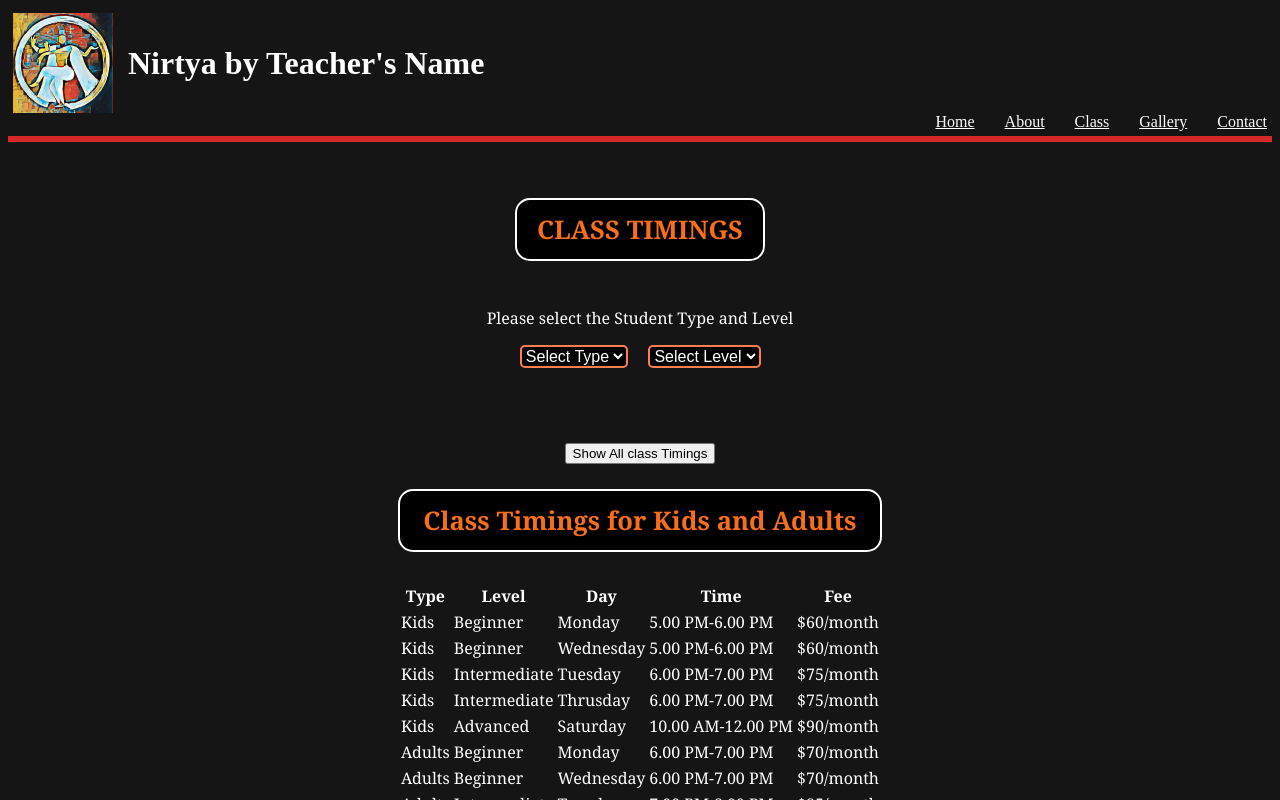
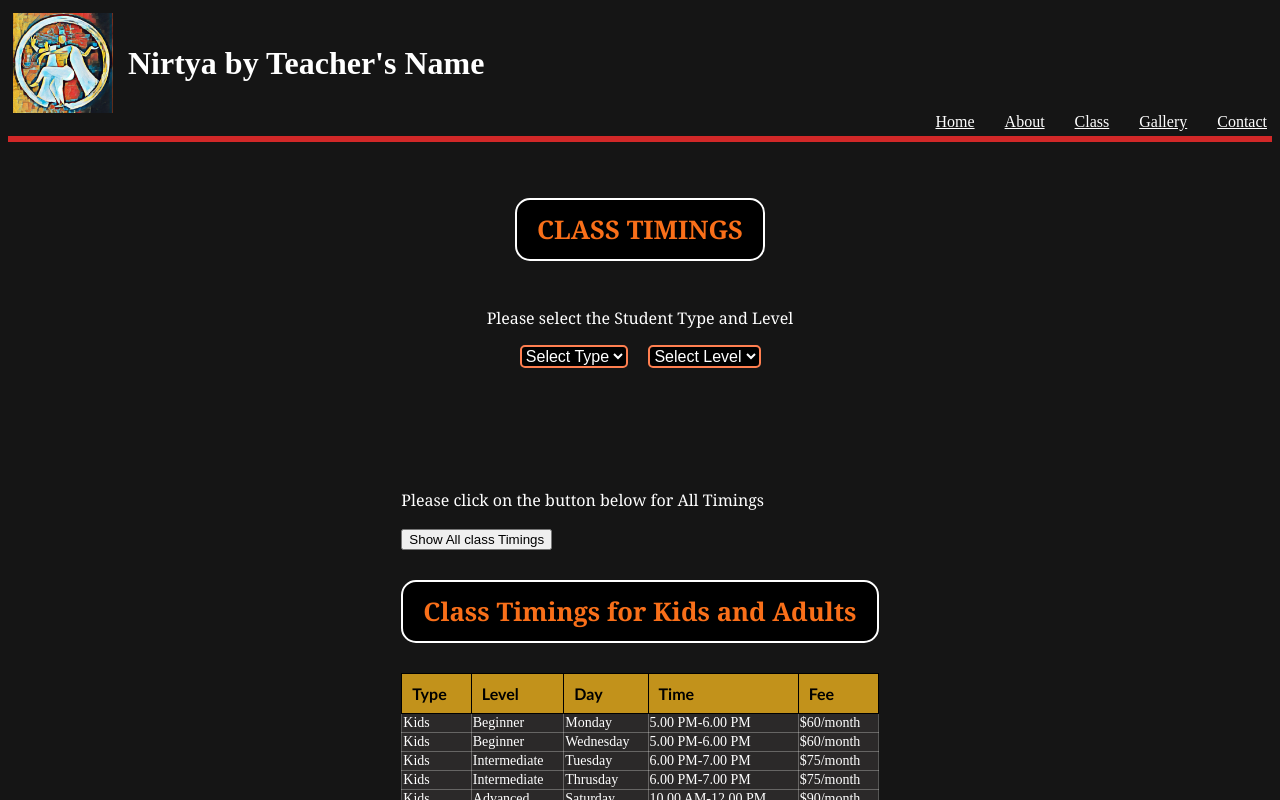
Before and after one commit to suganthi1410/unit1-finalproject-webapplication-suganthi-k, a React (Vite) app in the folder unit1-finalproject-suganthik/: page /schedule/timings in a window 1280 px wide. Both pictures are taken after a click on the button "Show All class Timings". Shown: the top 800 px of the page. Built offline with nearby package versions, Linux system fonts and the light colour scheme; the HTML template or start-up script is replaced by a standard one.

Commit message:
class names added in jsx and css have been added to the page, added a div and class name and css applied for that in ClassTiming.css

```diff
--- a/unit1-finalproject-suganthik/src/components/classschedule/ClassTimings.jsx
+++ b/unit1-finalproject-suganthik/src/components/classschedule/ClassTimings.jsx
@@ -48,11 +48,12 @@ function ClassTimings() {
 
     </div>
       <TimingsDisplay items={filteredTimings} />
-
+<div className="show-alltimings-button">
+       <p>Please click on the button below for All Timings</p>
       <button onClick={() => setShowAll(!showAll)}>Show All class Timings
       </button>
       {showAll && <TableforAllTimings/> }
-
+</div>
       <Link to= "/class">
       <button className="back-button" >
         <img src={mudraright} alt="mudra" className="back-button-icon" />
--- a/unit1-finalproject-suganthik/src/components/classschedule/TableForAllTimings.jsx
+++ b/unit1-finalproject-suganthik/src/components/classschedule/TableForAllTimings.jsx
@@ -1,11 +1,12 @@
 import timings from './mockdata/ClassTimingsData.js';
+import '../classschedule/classpagecss/Table.css';
 
 function TableForAllTimings(){
     return(
-        <div>
+        <div className="table-container">
             <h3>Class Timings for Kids and Adults</h3>
-            <table>
-                <thead>
+            <table className="table">
+                <thead className="table-head">
                     <tr>
                         <th>Type</th>
                         <th>Level</th>
@@ -15,7 +16,7 @@ function TableForAllTimings(){
                     </tr>
                 </thead>
 
-                <tbody>
+                <tbody className="table-body">
 {timings.map((item, index) =>(
    <tr key={index}>
     <td>{item.type}</td>
--- a/unit1-finalproject-suganthik/src/components/classschedule/classpagecss/ClassTimings.css
+++ b/unit1-finalproject-suganthik/src/components/classschedule/classpagecss/ClassTimings.css
@@ -69,6 +69,11 @@
     line-height:1.6;
 }
 
+.show-alltimings-button{
+    margin-top:30Px;
+
+}
+
 .back-button{
     display:flex;
     align-items: center;
--- /dev/null
+++ b/unit1-finalproject-suganthik/src/components/classschedule/classpagecss/Table.css
@@ -0,0 +1,28 @@
+.table-container{
+    align-items: center;
+    margin-top: 30px;
+}
+
+.table{
+    width:100%;
+    border-collapse: collapse;
+    margin-top: 20px;
+    font-family: 'Trebuchet MS', 'Lucida Sans Unicode', 'Lucida Grande', 'Lucida Sans', Arial, sans-serif;
+    font-size: 16px;
+    }
+
+    .table-head th{
+        background-color: rgba(241, 181, 30, 0.788);
+        color:Black;
+        padding:10px;
+        border:1px solid rgb(0, 0, 0);
+        text-align: left;
+    }
+
+.table-body td{
+    background-color: rgb(43, 41, 41);
+    padding: 10 px;
+    border:1px solid rgba(245, 245, 242, 0.295);
+    font-size:14px ;
+    font-family: 'Times New Roman', Times, serif;
+}
```
Also changed, not shown: 1 other file (tests, documents, lock files or other folders).
